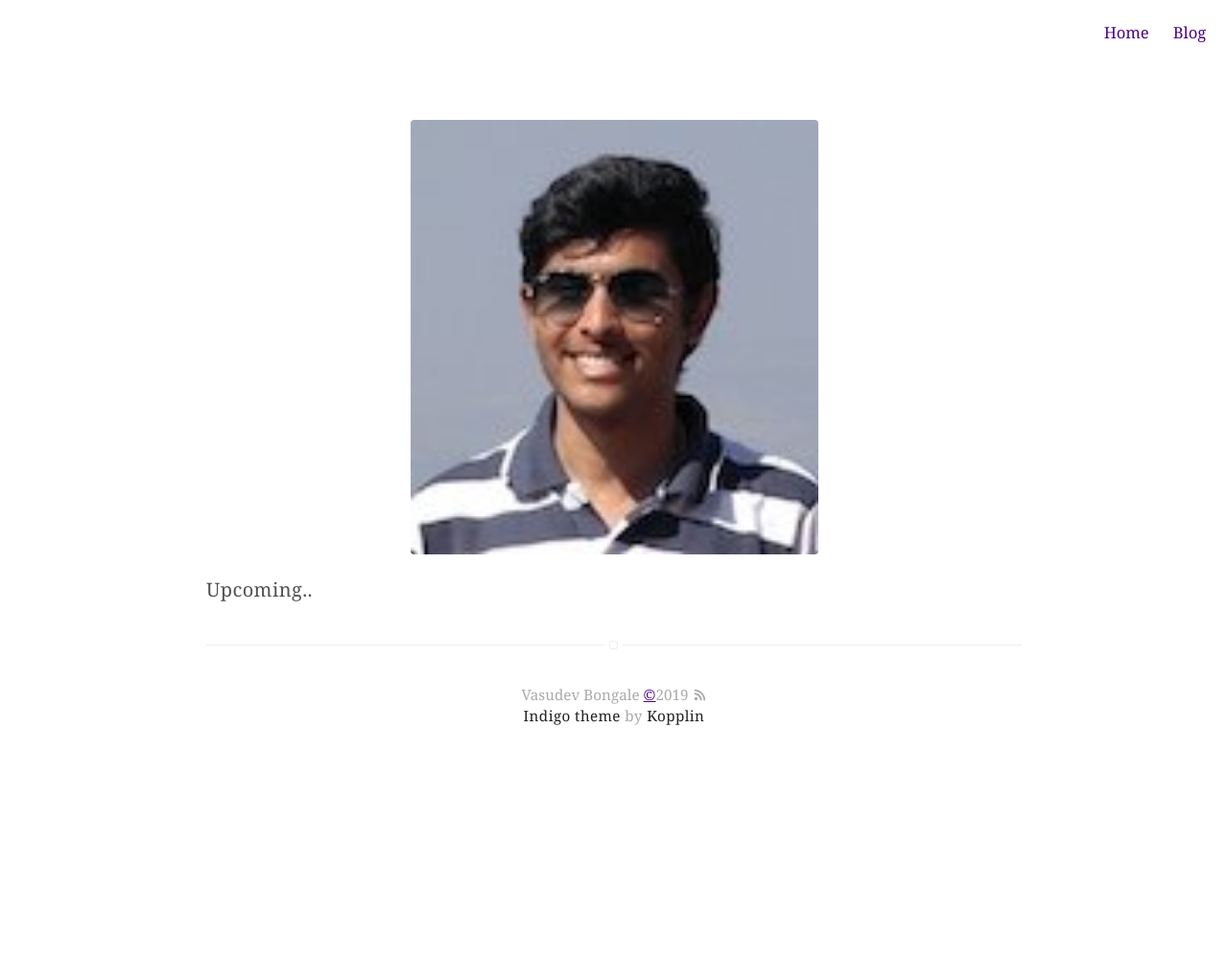
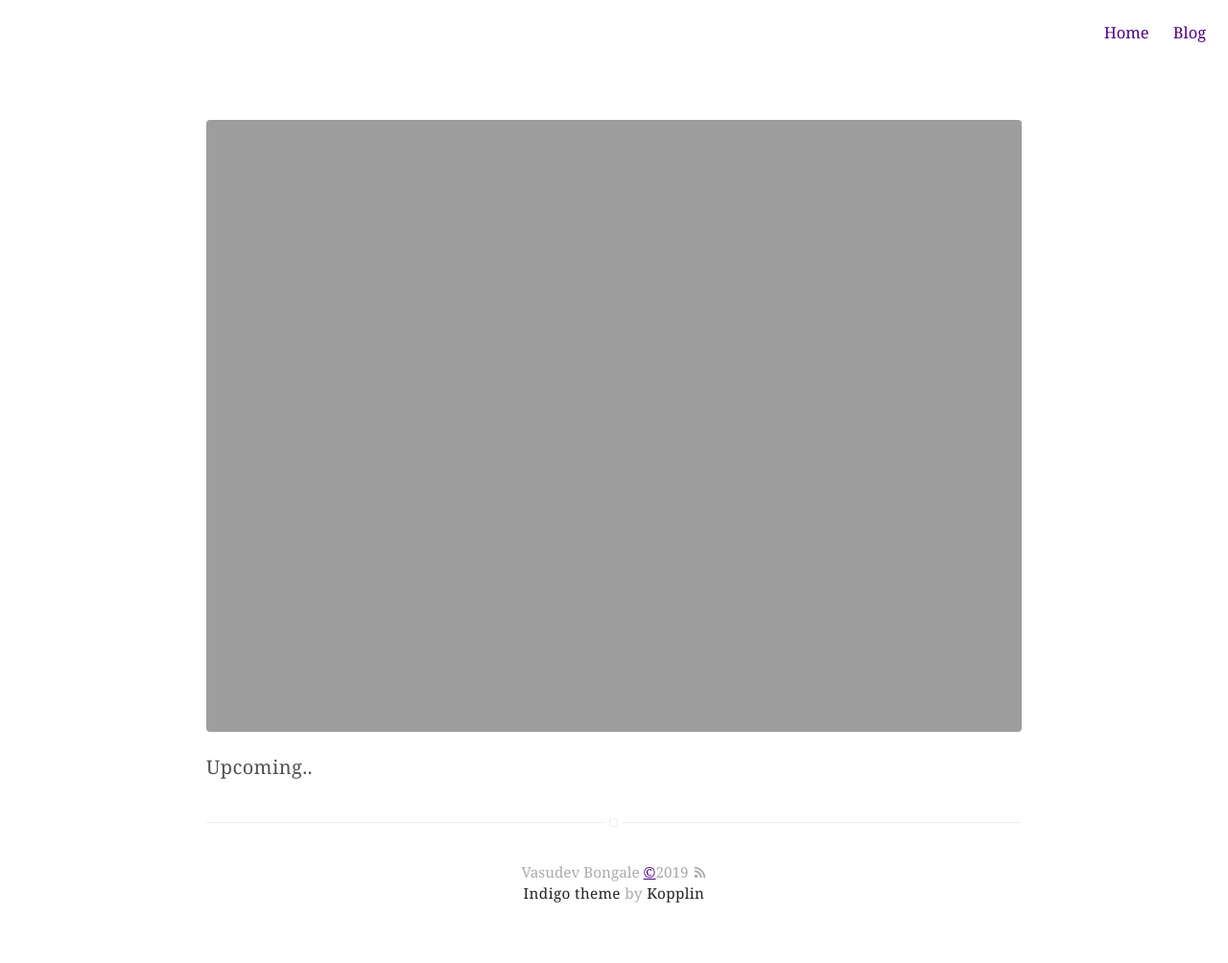
Before and after one commit to vasudev-bongale/vasudev-bongale.github.io, a Jekyll site: the page built from about.md, in a window 1280 px wide. Shown: the whole page at 96% size. Built offline with Jekyll 4.4.1, drawn with Linux system fonts in a browser that asks for light colours; before the commit the page ends 900 px from its top, so only the background shows below that.

Commit message:
Make profile picture changes

```diff
--- a/_sass/components/header.sass
+++ b/_sass/components/header.sass
@@ -6,7 +6,7 @@
     z-index: 99
 
     > .link > .selfie
-        width: 125px
+        width: 150px
         margin-bottom: 25px
         border-radius: 100%
         transition: all .2s
--- a/_sass/pages/page.sass
+++ b/_sass/pages/page.sass
@@ -7,6 +7,6 @@
 
 .about
     img
-        width: 50%
+        width: 100%
         margin: 0 auto
         display: block
--- a/about.md
+++ b/about.md
@@ -2,6 +2,7 @@
 title: About
 layout: page
 ---
-<img src="https://vasudev-bongale.github.io/assets/images/profile.jpg" alt="Profile Image" width="120">
+
+<img src="https://vasudev-bongale.github.io/assets/images/bg.jpg">
 
 <p>Upcoming..</p>
```
Also changed, not shown: assets/images/goabg.jpg (added), assets/images/profile.jpg, 1 other file.
